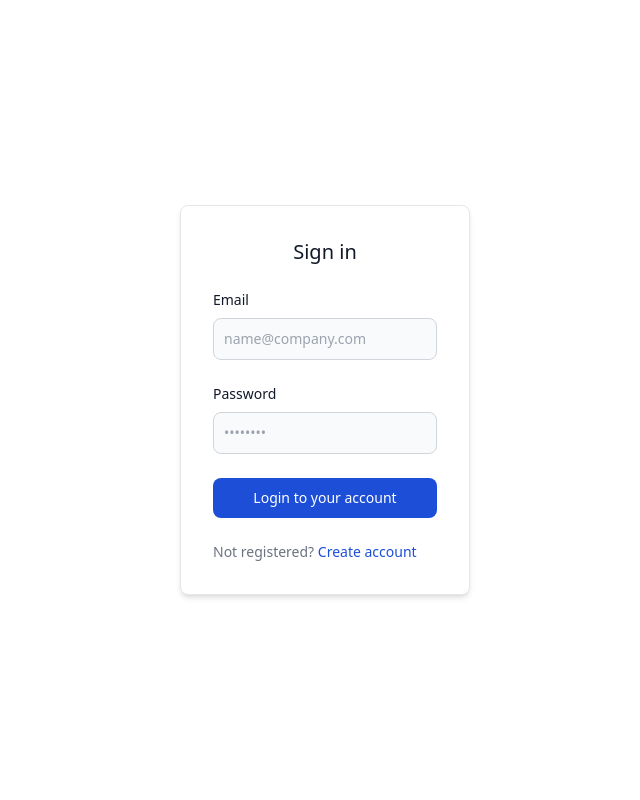
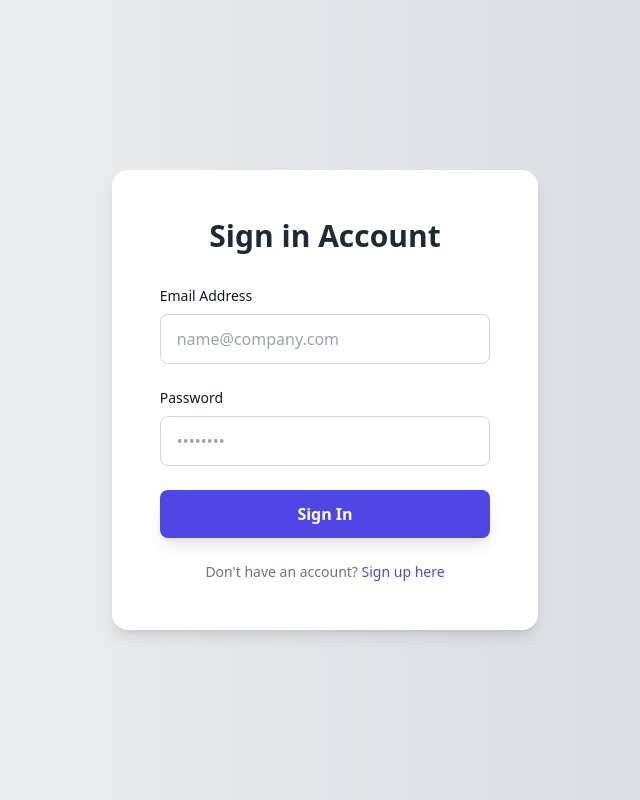
Before and after one commit to mriskisyahputraa2/learn-next.js, a Next.js app: page /login in a window 1280 px wide. Shown: the whole page, without its empty margins (315-955 px from the left). Built offline with nearby package versions, Linux system fonts and the light colour scheme.

Commit message:
update the login and register interface to be better

```diff
--- a/src/app/(auth)/login/page.tsx
+++ b/src/app/(auth)/login/page.tsx
@@ -15,24 +15,24 @@ export default function LoginPage() {
 
   return (
     <>
-      <div className="h-screen w-100 flex justify-center items-center">
-        <div className="bg-white shadow-md border border-gray-200 rounded-lg max-w-sm p-4 sm:p-6 lg:p-8 dark:bg-gray-800 dark:border-gray-700">
+      <div className="min-h-screen flex items-center justify-center bg-gradient-to-r from-gray-100 to-gray-300 dark:from-gray-800 dark:to-gray-900">
+        <div className="bg-white dark:bg-gray-800 shadow-lg rounded-2xl p-10 sm:p-12 lg:w-1/3 w-full mx-4">
+          <h3 className="text-3xl font-semibold text-center text-gray-800 dark:text-white mb-8">
+            Sign in Account
+          </h3>
           <form className="space-y-6" onSubmit={(e) => handleLogin(e)}>
-            <h3 className="text-xl font-medium text-gray-900 dark:text-white text-center">
-              Sign in
-            </h3>
             <div>
               <label
                 htmlFor="email"
                 className="text-sm font-medium text-gray-900 block mb-2 dark:text-gray-300"
               >
-                Email
+                Email Address
               </label>
               <input
                 type="email"
                 name="email"
                 id="email"
-                className="bg-gray-50 border border-gray-300 text-gray-900 sm:text-sm rounded-lg focus:ring-blue-500 focus:border-blue-500 block w-full p-2.5 dark:bg-gray-600 dark:border-gray-500 dark:placeholder-gray-400 dark:text-white"
+                className="w-full px-4 py-3 border border-gray-300 rounded-lg text-gray-900 dark:bg-gray-700 dark:text-white focus:ring-indigo-500 focus:border-indigo-500 dark:border-gray-600"
                 placeholder="name@company.com"
                 required
               />
@@ -48,24 +48,24 @@ export default function LoginPage() {
                 type="password"
                 name="password"
                 id="password"
+                className="w-full px-4 py-3 border border-gray-300 rounded-lg text-gray-900 dark:bg-gray-700 dark:text-white focus:ring-indigo-500 focus:border-indigo-500 dark:border-gray-600"
                 placeholder="••••••••"
-                className="bg-gray-50 border border-gray-300 text-gray-900 sm:text-sm rounded-lg focus:ring-blue-500 focus:border-blue-500 block w-full p-2.5 dark:bg-gray-600 dark:border-gray-500 dark:placeholder-gray-400 dark:text-white"
                 required
               />
             </div>
             <button
               type="submit"
-              className="w-full text-white bg-blue-700 hover:bg-blue-800 focus:ring-4 focus:ring-blue-300 font-medium rounded-lg text-sm px-5 py-2.5 text-center dark:bg-blue-600 dark:hover:bg-blue-700 dark:focus:ring-blue-800"
+              className="w-full bg-indigo-600 hover:bg-indigo-700 text-white font-semibold py-3 rounded-lg shadow-lg transition duration-200 transform hover:scale-105 focus:outline-none focus:ring-4 focus:ring-indigo-300 dark:focus:ring-indigo-800"
             >
-              Login to your account
+              Sign In
             </button>
-            <div className="text-sm font-medium text-gray-500 dark:text-gray-300">
-              Not registered?{" "}
+            <div className="text-center text-sm text-gray-500 dark:text-gray-400">
+              Don't have an account?{" "}
               <Link
                 href="/register"
-                className="text-blue-700 hover:underline dark:text-blue-500"
+                className="text-indigo-600 hover:underline dark:text-indigo-400"
               >
-                Create account
+                Sign up here
               </Link>
             </div>
           </form>
--- a/src/app/(auth)/register/page.tsx
+++ b/src/app/(auth)/register/page.tsx
@@ -16,25 +16,25 @@ export default function RegisterPage() {
 
   return (
     <>
-      <div className="h-screen w-100 flex justify-center items-center">
-        <div className="bg-white shadow-md border border-gray-200 rounded-lg max-w-sm p-4 sm:p-6 lg:p-8 dark:bg-gray-800 dark:border-gray-700">
+      <div className="min-h-screen flex items-center justify-center bg-gradient-to-r from-gray-100 to-gray-300 dark:from-gray-800 dark:to-gray-900">
+        <div className="bg-white dark:bg-gray-800 shadow-lg rounded-2xl p-10 sm:p-12 lg:w-1/3 w-full mx-4">
+          <h3 className="text-3xl font-semibold text-center text-gray-800 dark:text-white mb-8">
+            Create an Account
+          </h3>
           <form className="space-y-6" onSubmit={(e) => handleRegister(e)}>
-            <h3 className="text-xl font-medium text-gray-900 dark:text-white text-center">
-              Sign Up
-            </h3>
             <div>
               <label
                 htmlFor="name"
                 className="text-sm font-medium text-gray-900 block mb-2 dark:text-gray-300"
               >
-                Name
+                Full Name
               </label>
               <input
                 type="text"
                 name="name"
                 id="name"
-                className="bg-gray-50 border border-gray-300 text-gray-900 sm:text-sm rounded-lg focus:ring-blue-500 focus:border-blue-500 block w-full p-2.5 dark:bg-gray-600 dark:border-gray-500 dark:placeholder-gray-400 dark:text-white"
-                placeholder="name@company.com"
+                className="w-full px-4 py-3 border border-gray-300 rounded-lg text-gray-900 dark:bg-gray-700 dark:text-white focus:ring-indigo-500 focus:border-indigo-500 dark:border-gray-600"
+                placeholder="John Doe"
                 required
               />
             </div>
@@ -43,13 +43,13 @@ export default function RegisterPage() {
                 htmlFor="email"
                 className="text-sm font-medium text-gray-900 block mb-2 dark:text-gray-300"
               >
-                Email
+                Email Address
               </label>
               <input
                 type="email"
                 name="email"
                 id="email"
-                className="bg-gray-50 border border-gray-300 text-gray-900 sm:text-sm rounded-lg focus:ring-blue-500 focus:border-blue-500 block w-full p-2.5 dark:bg-gray-600 dark:border-gray-500 dark:placeholder-gray-400 dark:text-white"
+                className="w-full px-4 py-3 border border-gray-300 rounded-lg text-gray-900 dark:bg-gray-700 dark:text-white focus:ring-indigo-500 focus:border-indigo-500 dark:border-gray-600"
                 placeholder="name@company.com"
                 required
               />
@@ -65,22 +65,22 @@ export default function RegisterPage() {
                 type="password"
                 name="password"
                 id="password"
+                className="w-full px-4 py-3 border border-gray-300 rounded-lg text-gray-900 dark:bg-gray-700 dark:text-white focus:ring-indigo-500 focus:border-indigo-500 dark:border-gray-600"
                 placeholder="••••••••"
-                className="bg-gray-50 border border-gray-300 text-gray-900 sm:text-sm rounded-lg focus:ring-blue-500 focus:border-blue-500 block w-full p-2.5 dark:bg-gray-600 dark:border-gray-500 dark:placeholder-gray-400 dark:text-white"
                 required
               />
             </div>
             <button
               type="submit"
-              className="w-full text-white bg-blue-700 hover:bg-blue-800 focus:ring-4 focus:ring-blue-300 font-medium rounded-lg text-sm px-5 py-2.5 text-center dark:bg-blue-600 dark:hover:bg-blue-700 dark:focus:ring-blue-800"
+              className="w-full bg-indigo-600 hover:bg-indigo-700 text-white font-semibold py-3 rounded-lg shadow-lg transition duration-200 transform hover:scale-105 focus:outline-none focus:ring-4 focus:ring-indigo-300 dark:focus:ring-indigo-800"
             >
-              Sing Up to your account
+              Sign Up
             </button>
-            <div className="text-sm font-medium text-gray-500 dark:text-gray-300">
-              Have registered?{" "}
+            <div className="text-center text-sm text-gray-500 dark:text-gray-400">
+              Already have an account?{" "}
               <Link
                 href="/login"
-                className="text-blue-700 hover:underline dark:text-blue-500"
+                className="text-indigo-600 hover:underline dark:text-indigo-400"
               >
                 Sign in here
               </Link>
```
